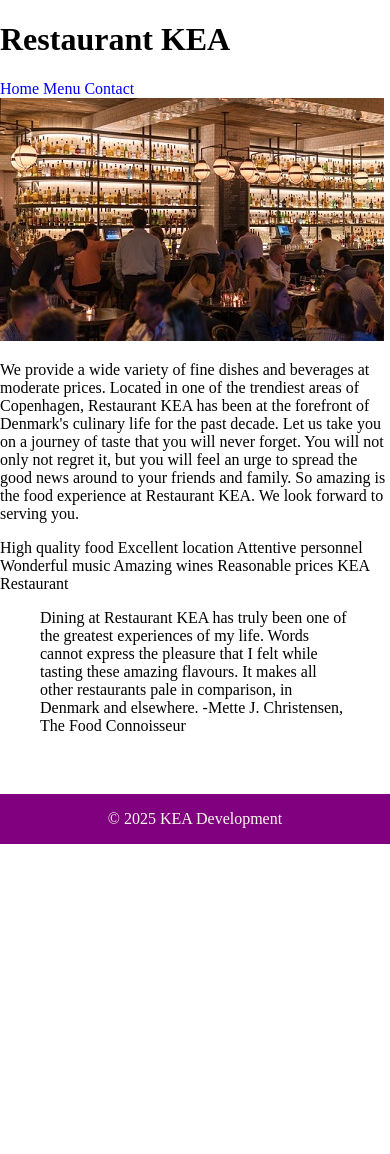
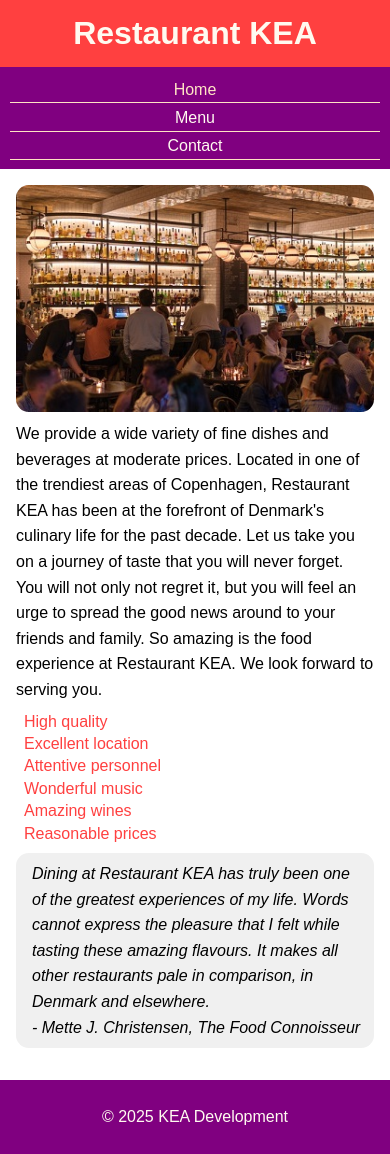
Before and after one commit to simon-stentoft/CSSRestaurant, a Flask app: page / in a window 390 px wide. Before the commit the page ends 844 px from the top, so only its background shows below. Run offline with Flask 3, Linux system fonts and the light colour scheme.

Commit message:
mobile index page done

```diff
--- a/app.py
+++ b/app.py
@@ -5,15 +5,18 @@ app = Flask(__name__)
 #### Start server by typing 'python app.py' in the terminal
 @app.route("/")
 def index():
-    return render_template("index.html")
+    active_index = "active"
+    return render_template("index.html", active_index=active_index)
 
 @app.route("/menu")
 def menu():
-    return render_template("menu.html")
+    active_menu = "active"
+    return render_template("menu.html", active_menu=active_menu)
 
 @app.route("/contact")
 def contact():
-    return render_template("contact.html")
+    active_contact = "active"
+    return render_template("contact.html", active_contact=active_contact)
 
 if __name__ == "__main__":
     app.run(debug=True)
--- a/static/css/styles.css
+++ b/static/css/styles.css
@@ -3,17 +3,100 @@
 body {
   margin: 0;
   padding: 0;
+  font-family: Arial, sans-serif;
+  line-height: 1.6;
+  color: var(--colorPrimary);
+  font-size: 1rem;
+  min-height: 100vh;
+  display: flex;
+  flex-direction: column;
+}
+
+h1#titleHead {
+  background-color: var(--backgroundColorHeader);
+  text-align: center;
+  margin: 0;
+  padding: 0.5rem;
+  color: var(--colorTextSecondary);
+}
+
+header {
+  width: 100%;
 }
 
 footer {
+  margin-top: 1rem;
+  padding: 0.5rem 0;
   bottom: 0;
-  position: absolute;
+  position: relative;
   text-align: center;
   width: 100%;
   color: var(--colorTextSecondary);
   background-color: var(--backgroundColorSecondary);
+  flex-shrink: 0;
 }
 
-a {
+nav {
+  background-color: var(--backgroundColorSecondary);
+  text-align: center;
+  padding: 0.5rem;
+}
+
+nav a {
   text-decoration: none;
+  color: var(--colorTextSecondary);
+  margin: 0.1rem;
+  display: block;
+  padding: 0;
+  border-bottom: 0.1rem solid var(--colorNavActive);
 }
+
+nav a.active {
+  color: var(--colorNavActive);
+}
+
+main {
+  padding: 1rem;
+  max-width: 100%;
+  flex: 1 0 auto;
+}
+
+section img {
+  width: 100%;
+  height: auto;
+  border-radius: 0.8rem;
+  margin-bottom: 0.1rem;
+}
+
+section p {
+  margin: 0;
+}
+
+section div {
+  padding: 0.5rem;
+  margin-bottom: 0;
+}
+
+section div p {
+  margin: 0;
+  font-size: 1rem;
+  line-height: 1.4;
+  color: var(--colorTextQualities);
+}
+
+blockquote {
+  margin: 0;
+  padding: 0.5rem;
+  font-style: italic;
+  padding-left: 1rem;
+  background-color: var(--backgroundColorBlockQuote);
+  border-radius: 0.8rem;
+}
+
+@media (min-width: 768px) {
+  nav a {
+    display: inline-block;
+    margin: 0 1.25rem;
+    border-bottom: none;
+  }
+}
--- a/static/css/variables.css
+++ b/static/css/variables.css
@@ -3,4 +3,12 @@
 
   --colorTextSecondary: floralwhite;
   --backgroundColorSecondary: purple;
+
+  --backgroundColorHeader: #ff4040;
+
+  --colorTextQualities: #ff4040;
+
+  --backgroundColorBlockQuote: #f0f0f0;
+
+  --colorNavActive: bisque;
 }
--- a/templates/_header.html
+++ b/templates/_header.html
@@ -8,11 +8,11 @@
   </head>
   <body>
     <header>
-      <h1>Restaurant KEA</h1>
+      <h1 id="titleHead">Restaurant KEA</h1>
       <nav aria-label="Main navigation">
-        <a href="/">Home</a>
-        <a href="/menu">Menu</a>
-        <a href="/contact">Contact</a>
+        <a class="{{ active_index }}" href="/">Home</a>
+        <a class="{{ active_menu }}" href="/menu">Menu</a>
+        <a class="{{ active_contact }}" href="/contact">Contact</a>
       </nav>
     </header>
   </body>
--- a/templates/index.html
+++ b/templates/index.html
@@ -15,10 +15,12 @@
       Restaurant KEA. We look forward to serving you.
     </p>
     <div>
-      <p>
-        High quality food Excellent location Attentive personnel Wonderful music
-        Amazing wines Reasonable prices KEA Restaurant
-      </p>
+      <p>High quality</p>
+      <p>Excellent location</p>
+      <p>Attentive personnel</p>
+      <p>Wonderful music</p>
+      <p>Amazing wines</p>
+      <p>Reasonable prices</p>
     </div>
   </section>
   <section>
@@ -27,9 +29,9 @@
         Dining at Restaurant KEA has truly been one of the greatest experiences
         of my life. Words cannot express the pleasure that I felt while tasting
         these amazing flavours. It makes all other restaurants pale in
-        comparison, in Denmark and elsewhere. -Mette J. Christensen, The Food
-        Connoisseur
+        comparison, in Denmark and elsewhere.
       </p>
+      <p>- Mette J. Christensen, The Food Connoisseur</p>
     </blockquote>
   </section>
 </main>
```
